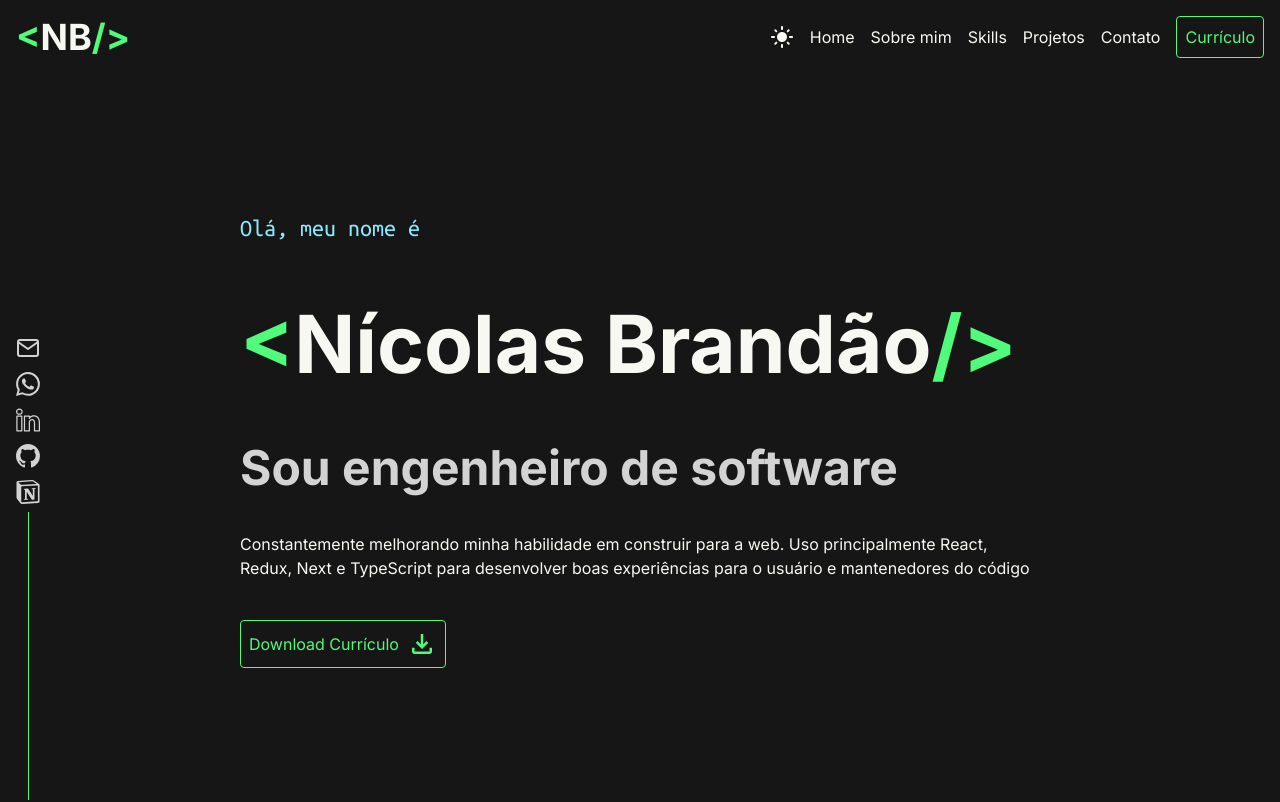
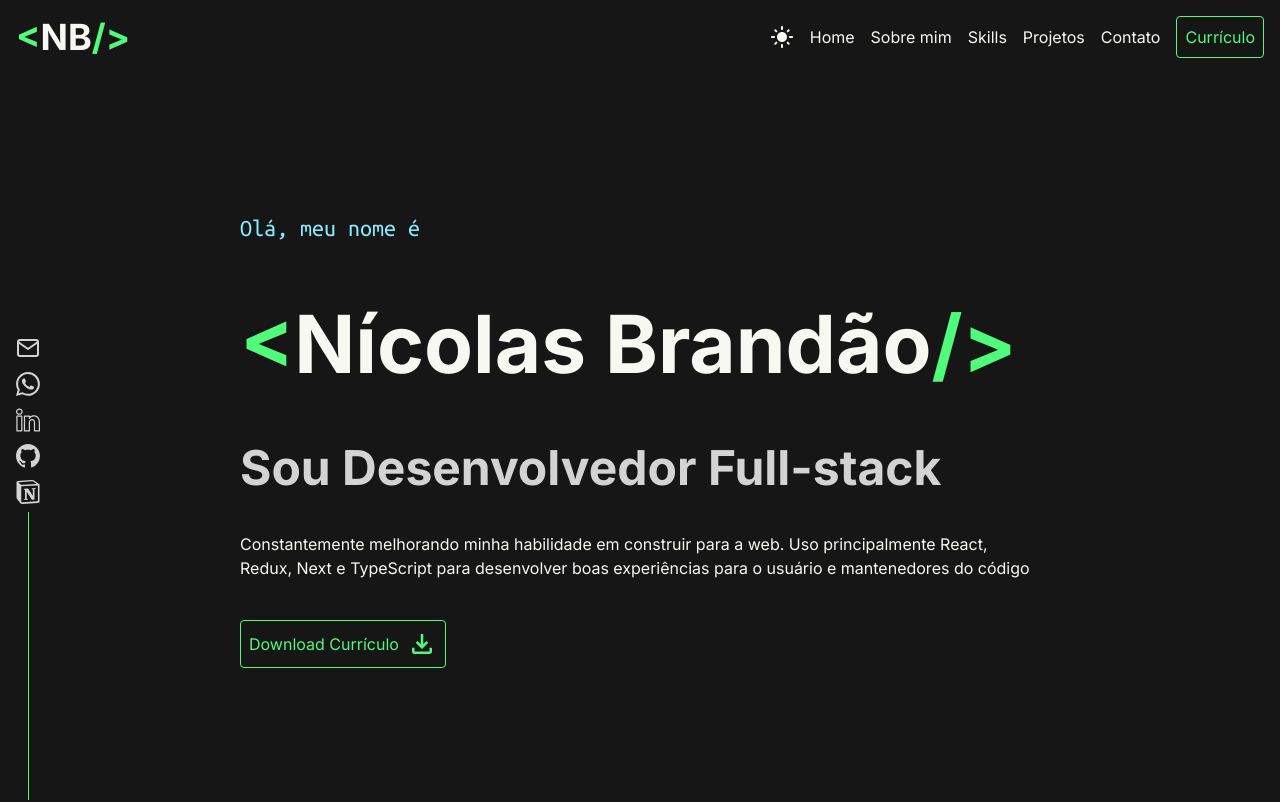
Before and after one commit to nicolasbrandao/portfolio-next, a Next.js app: page / in a window 1280 px wide. Shown: the top 802 px of the page. Built offline with nearby package versions, Linux system fonts and the light colour scheme; no server answers.

Commit message:
fea: update hero text

```diff
--- a/app/components/Hero.tsx
+++ b/app/components/Hero.tsx
@@ -47,7 +47,7 @@ export default function Hero() {
       <div className={heroContainerClass}>
         <p className={greetingClass}>Olá, meu nome é</p>
         <p className={myNameClass}>Nícolas Brandão</p>
-        <p className={titleClass}>Sou engenheiro de software</p>
+        <p className={titleClass}>Sou Desenvolvedor Full-stack</p>
         <p>
           Constantemente melhorando minha habilidade em construir para a web.
           Uso principalmente React, Redux, Next e TypeScript para desenvolver
```
